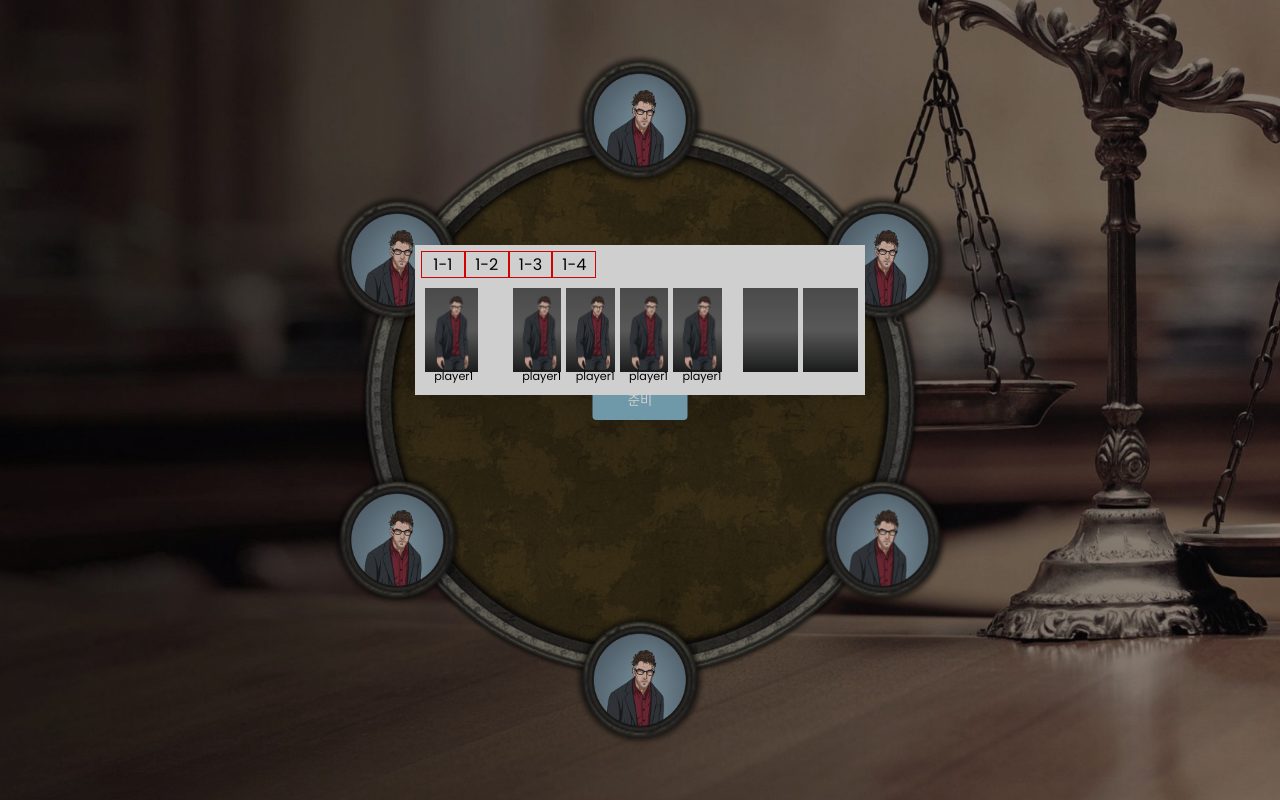
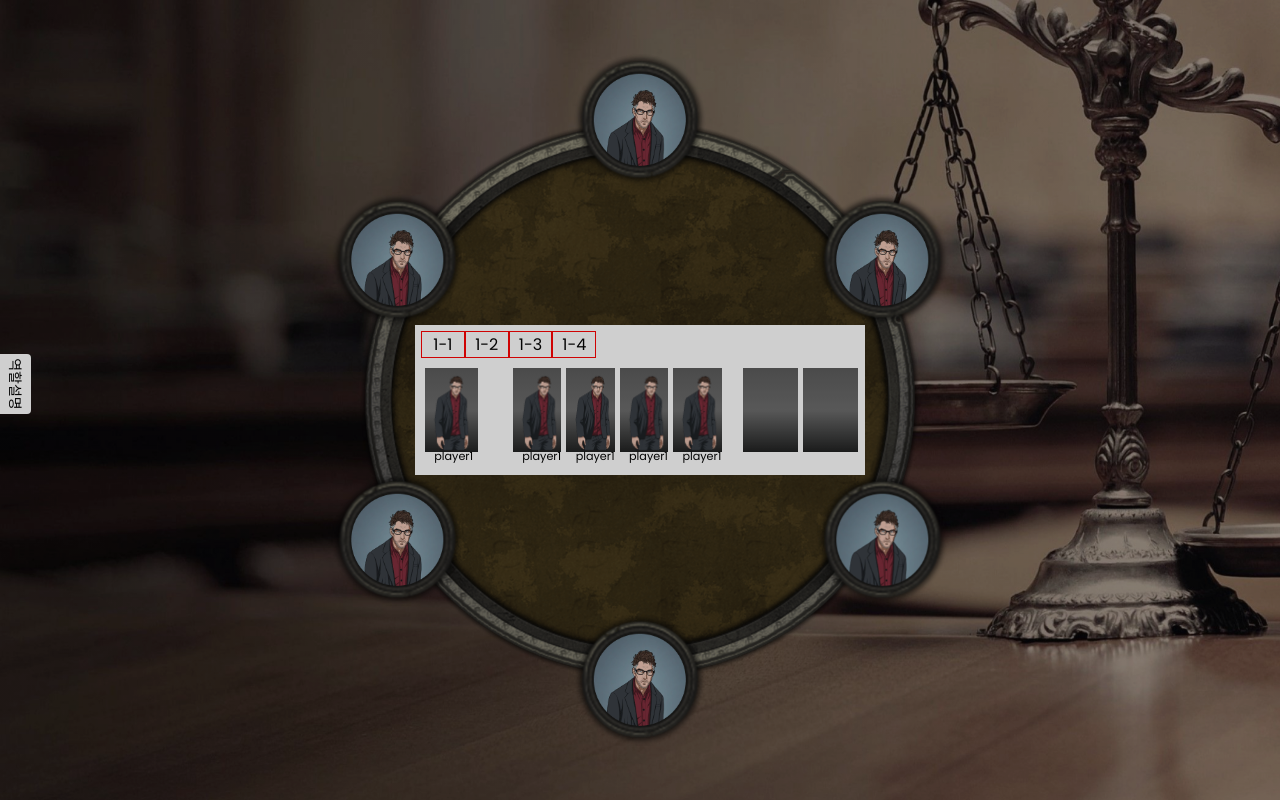
Before and after one commit to jhjo01/ssavalon_FE, a React (Create React App) app: page /game in a window 1280 px wide. Built offline with nearby package versions, Linux system fonts and the light colour scheme.

Commit message:
Style : 컴포넌트 위치 수정

```diff
--- a/src/components/ui/logCard/LogCard.module.css
+++ b/src/components/ui/logCard/LogCard.module.css
@@ -2,21 +2,17 @@
   width: 450px;
   height: 150px;
   position: absolute;
-  top: 40%;
+  top: 50%;
   left: 50%;
-  margin: -75px 0px 0px -225px;
   padding: 5px 5px 5px 5px;
-
+  transform: translate(-50%, -50%);
   background-color: white;
-  /* border: 1px solid red; */
 }
 
 .selectRound {
   display: flex;
   padding: 1px 1px 0px 1px;
   margin: 0px 0px 5px 0px;
-
-  /* border: 1px solid yellow; */
 }
 
 .selected {
@@ -24,13 +20,10 @@
   justify-content: space-between;
   width: 100%;
   height: 75%;
-
-  /* border: 1px solid blue; */
 }
 
 .selector {
   width: 20%;
-  /* flex-grow: calc(); */
   margin: 0px 0px 0px 0px;
 }
 
@@ -38,15 +31,12 @@
   display: flex;
   width: 50%;
   margin: 0px 0px 0px 0px;
-
-  /* border: 1px solid green; */
 }
 
 .result {
   display: flex;
   width: 30%;
   margin: 0px 0px 0px 10px;
-  /* border: 1px solid black; */
 }
 
 .img_wrapper {
@@ -54,8 +44,6 @@
   width: 25%;
   height: 100%;
   margin: 0px 0px 0px 3px;
-
-  /* border: 1px solid red; */
 }
 
 .nickname {
@@ -71,8 +59,11 @@
 
   margin: 5px 0px 0px 5px;
 
-  background: linear-gradient(rgb(90, 90, 90), rgb(107, 107, 107), rgb(30, 31, 31));
-  /* border: 1px solid black; */
+  background: linear-gradient(
+    rgb(90, 90, 90),
+    rgb(107, 107, 107),
+    rgb(30, 31, 31)
+  );
 }
 
 .test2 {
@@ -81,8 +72,11 @@
 
   margin: 5px 0px 0px 5px;
 
-  background: linear-gradient(rgb(90, 90, 90), rgb(107, 107, 107), rgb(30, 31, 31));
-  /* border: 1px solid black; */
+  background: linear-gradient(
+    rgb(90, 90, 90),
+    rgb(107, 107, 107),
+    rgb(30, 31, 31)
+  );
 }
 
 .test3 {
@@ -91,8 +85,11 @@
 
   margin: 5px 0px 0px 5px;
 
-  background: linear-gradient(rgb(90, 90, 90), rgb(107, 107, 107), rgb(30, 31, 31));
-  /* border: 1px solid black; */
+  background: linear-gradient(
+    rgb(90, 90, 90),
+    rgb(107, 107, 107),
+    rgb(30, 31, 31)
+  );
 }
 
 .round {
@@ -100,6 +97,5 @@
   text-align: center;
   margin: 0px 0px 0px 0px;
   padding: 0px 0px 0px 0px;
-
   border: 1px solid red;
 }
--- a/src/pages/Game.jsx
+++ b/src/pages/Game.jsx
@@ -2,6 +2,7 @@ import styles from "./Game.module.css";
 import BackgroundImage from "../assets/images/image-background.png";
 import GameBoard from "../components/ui/gameboard/GameBoard";
 import LogCard from "../components/ui/logCard/LogCard";
+import Role from "./../components/ui/roleDesc/Role";
 const Game = () => {
   return (
     <div
@@ -11,6 +12,7 @@ const Game = () => {
       }}
     >
       <GameBoard />
+      <Role />
       <LogCard />
     </div>
   );
```
